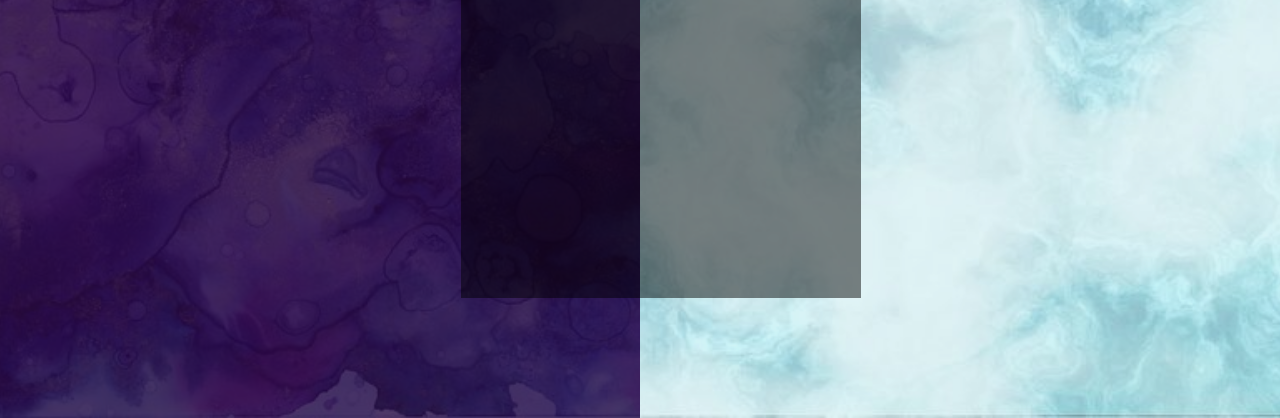
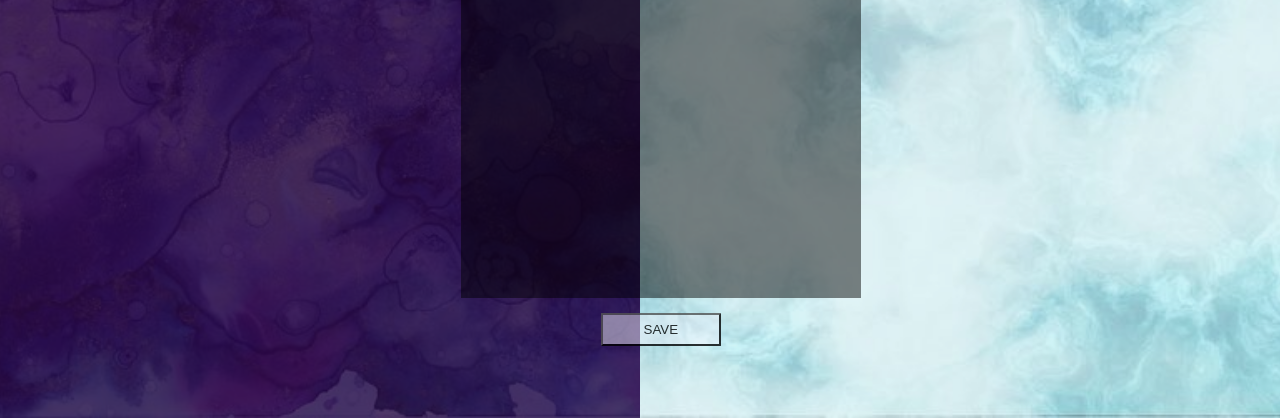
Before and after one commit to team-wins-all-the-time/Sigil, a plain HTML site: page html/algorithm.html in a window 1280 px wide. Shown: the part 382-800 px from the top of the page. Drawn offline with Linux system fonts and the light colour scheme.

Commit message:
styling button

```diff
--- a/css/algorithm.css
+++ b/css/algorithm.css
@@ -154,3 +154,13 @@ h1{
 #input{
   font-size: 20px;
 }
+#save{
+  display:block;
+  margin:auto;
+  margin-top:3%;
+  width:120px;
+  height:33px;
+  border-radius: 1px;
+  text-transform: uppercase;
+  background-color:rgba(245, 246, 253, 0.6)
+}
--- a/html/algorithm.html
+++ b/html/algorithm.html
@@ -41,6 +41,7 @@
        <input type="submit" id="submit" value="generate">
       </form>
     <canvas id="generator" width="400" height="500"></canvas>
+    <button type="button" id="save">Save</button>
   </section>
 </div>
 
```
